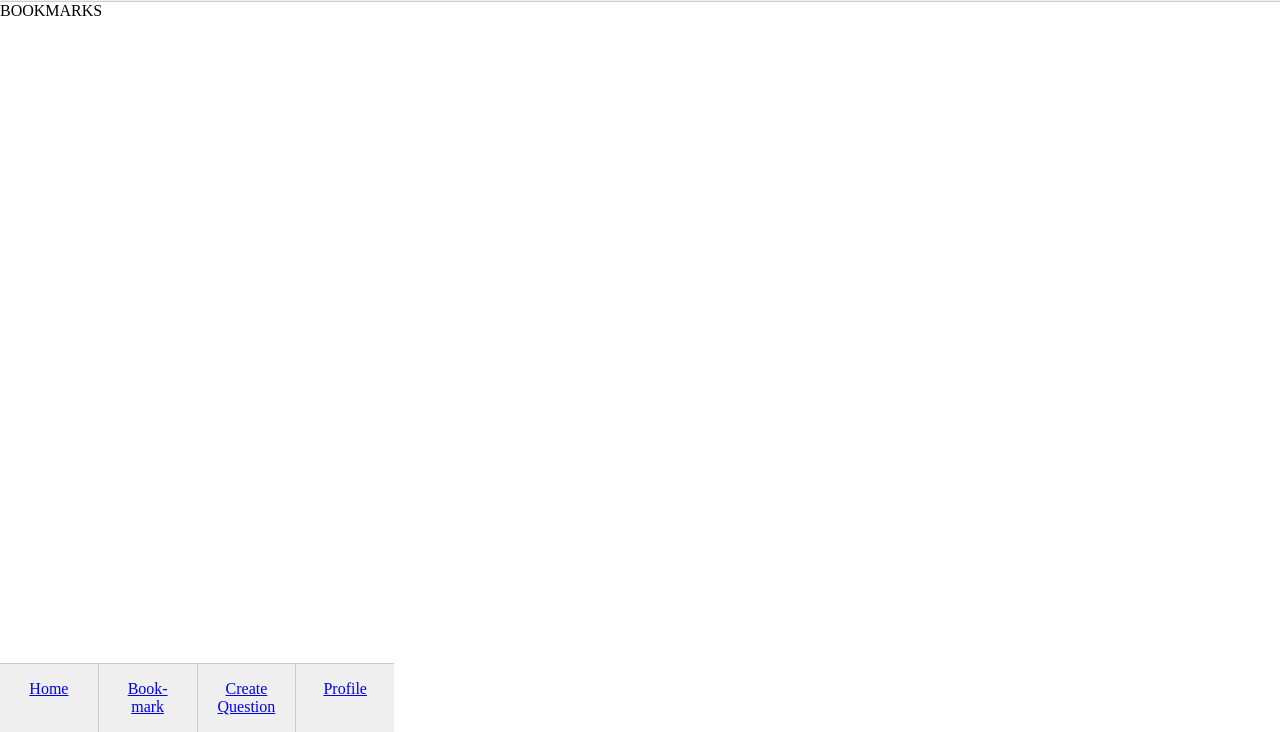
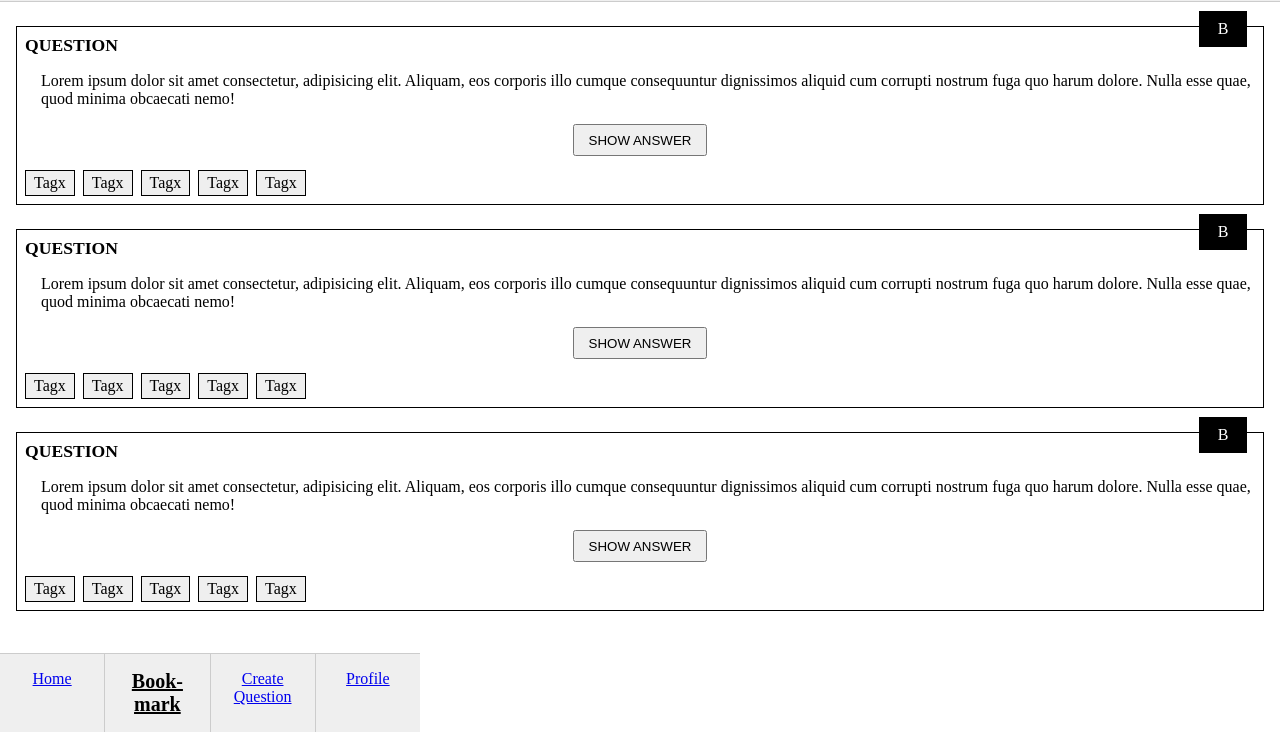
Before and after one commit to mariereese/quiz-app, a website built with Parcel: page bookmarks.html in a window 1280 px wide. Shown: the part 68-800 px from the top of the page. Built offline with nearby package versions, Linux system fonts and the light colour scheme.

Commit message:
some more changes

```diff
--- a/bookmarks.html
+++ b/bookmarks.html
@@ -1,23 +1,92 @@
 <!DOCTYPE html>
 <html lang="en">
   <head>
-    <meta charset="UTF-8">
-    <meta name="viewport" content="width=device-width, initial-scale=1.0">
+    <meta charset="UTF-8" />
+    <meta name="viewport" content="width=device-width, initial-scale=1.0" />
     <link rel="stylesheet" href="./css/main.css" />
     <title>CSS Tooling with Parcel</title>
   </head>
   <body>
     <header>
-        <h1>App Title</h1>
+      <h1>Bookmarks</h1>
     </header>
     <main>
-        BOOKMARKS
+      <ul class="question-card-list">
+        <li class="question-card">
+          <div
+            class="question-card__bookmark question-card__bookmark--selected"
+          >
+            B
+          </div>
+          <h2 class="question-card__headline">Question</h2>
+          <p class="question-card__text">
+            Lorem ipsum dolor sit amet consectetur, adipisicing elit. Aliquam,
+            eos corporis illo cumque consequuntur dignissimos aliquid cum
+            corrupti nostrum fuga quo harum dolore. Nulla esse quae, quod minima
+            obcaecati nemo!
+          </p>
+          <button class="question-card__button">Show Answer</button>
+          <ul class="question-card__tags">
+            <li class="question-card__tag">Tagx</li>
+            <li class="question-card__tag">Tagx</li>
+            <li class="question-card__tag">Tagx</li>
+            <li class="question-card__tag">Tagx</li>
+            <li class="question-card__tag">Tagx</li>
+          </ul>
+        </li>
+
+        <li class="question-card">
+          <div
+            class="question-card__bookmark question-card__bookmark--selected"
+          >
+            B
+          </div>
+          <h2 class="question-card__headline">Question</h2>
+          <p class="question-card__text">
+            Lorem ipsum dolor sit amet consectetur, adipisicing elit. Aliquam,
+            eos corporis illo cumque consequuntur dignissimos aliquid cum
+            corrupti nostrum fuga quo harum dolore. Nulla esse quae, quod minima
+            obcaecati nemo!
+          </p>
+          <button class="question-card__button">Show Answer</button>
+          <ul class="question-card__tags">
+            <li class="question-card__tag">Tagx</li>
+            <li class="question-card__tag">Tagx</li>
+            <li class="question-card__tag">Tagx</li>
+            <li class="question-card__tag">Tagx</li>
+            <li class="question-card__tag">Tagx</li>
+          </ul>
+        </li>
+
+        <li class="question-card">
+          <div
+            class="question-card__bookmark question-card__bookmark--selected"
+          >
+            B
+          </div>
+          <h2 class="question-card__headline">Question</h2>
+          <p class="question-card__text">
+            Lorem ipsum dolor sit amet consectetur, adipisicing elit. Aliquam,
+            eos corporis illo cumque consequuntur dignissimos aliquid cum
+            corrupti nostrum fuga quo harum dolore. Nulla esse quae, quod minima
+            obcaecati nemo!
+          </p>
+          <button class="question-card__button">Show Answer</button>
+          <ul class="question-card__tags">
+            <li class="question-card__tag">Tagx</li>
+            <li class="question-card__tag">Tagx</li>
+            <li class="question-card__tag">Tagx</li>
+            <li class="question-card__tag">Tagx</li>
+            <li class="question-card__tag">Tagx</li>
+          </ul>
+        </li>
+      </ul>
     </main>
     <footer>
       <nav>
         <ul>
           <li><a href="index.html">Home</a></li>
-                <li><a href="bookmarks.html">Book- mark</a></li>
+          <li><a class="active" href="bookmarks.html">Book- mark</a></li>
           <li><a href="create.html">Create Question</a></li>
           <li><a href="profile.html">Profile</a></li>
         </ul>
--- a/css/components/create.css
+++ b/css/components/create.css
@@ -1,4 +1,3 @@
-
 form {
   display: flex;
   flex-direction: column;
@@ -7,7 +6,7 @@ form {
   margin: 0 auto;
 }
 .create-form {
-    padding: 2em;
+  padding: 1em;
 }
 
 label {
@@ -44,6 +43,6 @@ label {
 .create-form__button {
   margin: 0 auto 1em;
   display: block;
-    padding: .5em 1em;
+  padding: 0.5em 1em;
   text-transform: uppercase;
 }
--- a/css/components/footer.css
+++ b/css/components/footer.css
@@ -24,3 +24,9 @@ footer li {
 footer li:last-child {
   border-right: none;
 }
+
+.active {
+  color: black;
+  font-weight: bold;
+  font-size: 20px;
+}
--- a/css/components/header.css
+++ b/css/components/header.css
@@ -1,11 +1,11 @@
 header {
-    background-color: #efefef;
-    border-bottom: 1px solid #ccc;
-    text-align: center;
-    padding: 1em;
-
+  margin-bottom: 1.5em;
+  background-color: #efefef;
+  border-bottom: 1px solid #ccc;
+  text-align: center;
+  padding: 1em;
 }
 
 h1 {
-    margin: 0;
+  margin: 0;
 }
--- a/css/components/profile.css
+++ b/css/components/profile.css
@@ -18,6 +18,7 @@
 .profile__header {
   display: flex;
   justify-content: space-around;
+  align-items: center;
 }
 
 img {
@@ -30,6 +31,7 @@ img {
 
 .profile__text {
   margin-left: 1em;
+  font-size: 20px;
 }
 
 .about-you__text {
@@ -52,6 +54,6 @@ img {
 .profile-logout__button {
   margin: 0 auto 1em;
   display: block;
-    padding: .5em 1em;
+  padding: 0.5em 1em;
   text-transform: uppercase;
 }
--- a/css/components/question-card.css
+++ b/css/components/question-card.css
@@ -28,7 +28,8 @@
 }
 
 .question-card h2, /* NOT BEM* */
-.question-card__headline { /* BEM NOTATION */
+.question-card__headline {
+  /* BEM NOTATION */
   margin: 0;
   font-size: 1.1em;
   text-transform: uppercase;
@@ -41,7 +42,7 @@
 .question-card__button {
   margin: 0 auto 1em;
   display: block;
-    padding: .5em 1em;
+  padding: 0.5em 1em;
   text-transform: uppercase;
 }
 
@@ -58,3 +59,7 @@
   border: 1px solid #000;
   background-color: #efefef;
 }
+
+.question-card:last-child {
+  margin-bottom: 6em;
+}
```
Also changed, not shown: create.html (+19 -6 lines), index.html (+60 -5 lines), profile.html (+10 -14 lines). Lines whose indentation alone changed are shown as unchanged.
